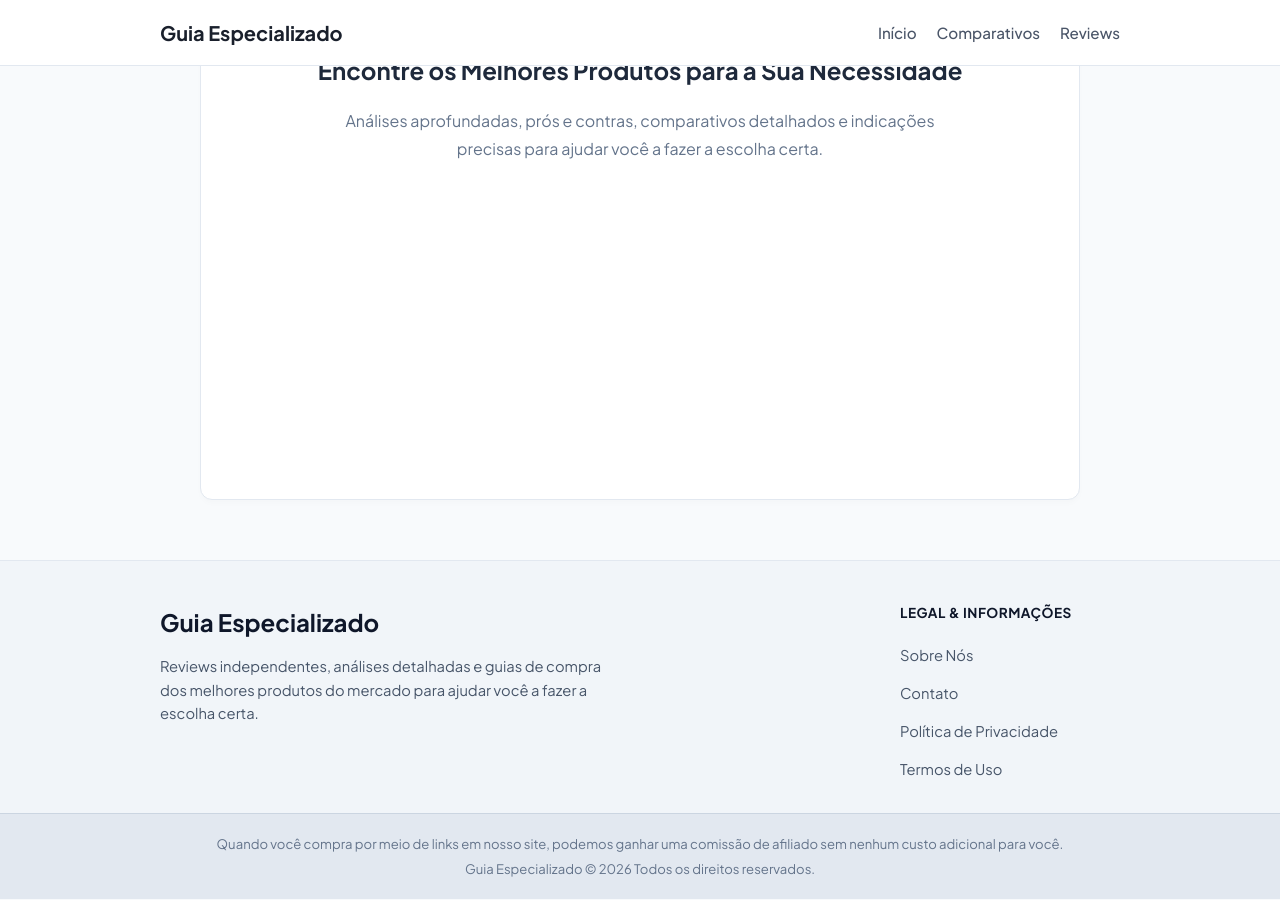
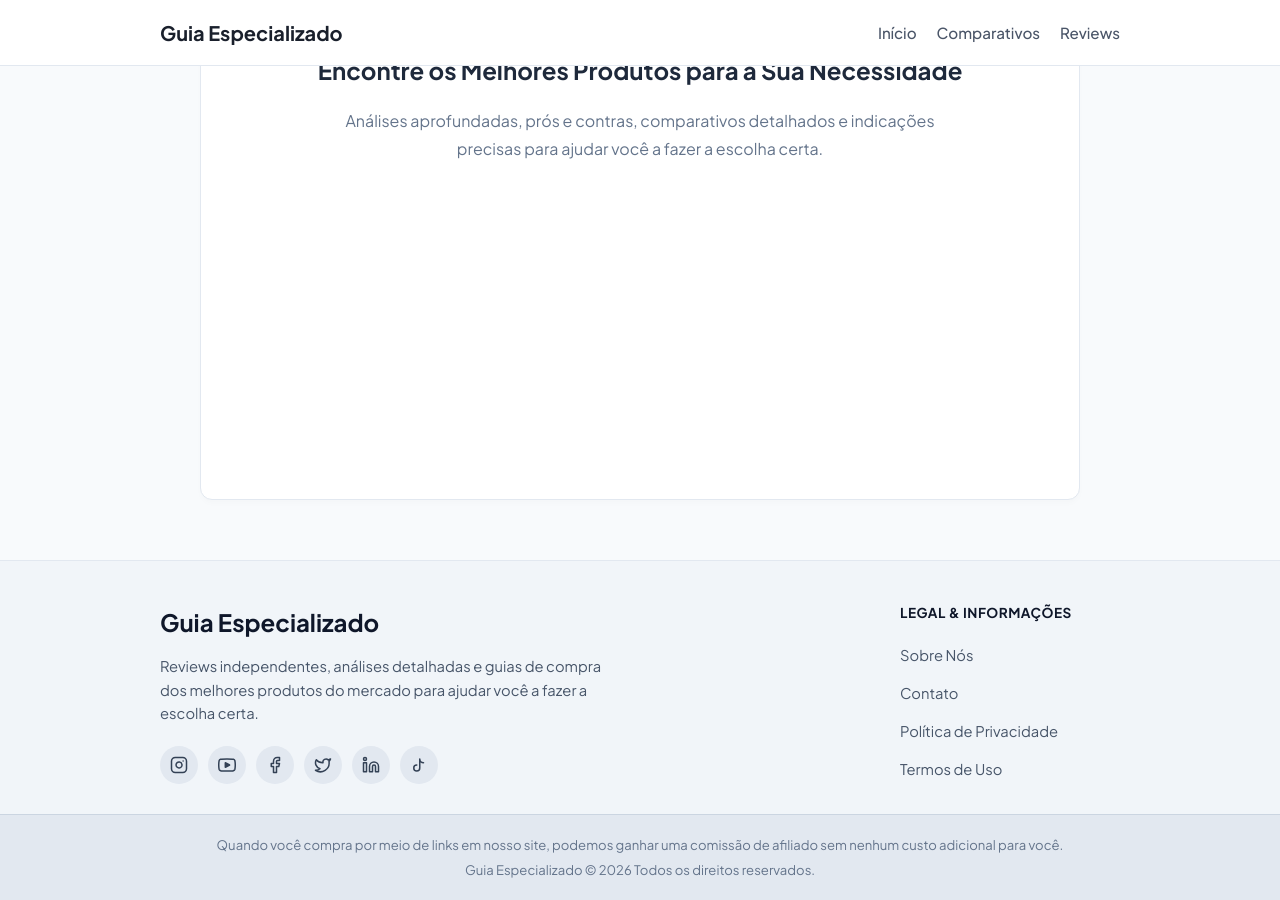
Before and after one commit to membroequipe/SiteReview, a Jekyll site: the page built from index.html, in a window 1280 px wide and 900 px high, scrolled down 154 px. Built offline with Jekyll 4.4.1, drawn with Linux system fonts in a browser that asks for light colours.

Commit message:
Update default.html

```diff
--- a/_layouts/default.html
+++ b/_layouts/default.html
@@ -37,26 +37,54 @@
         {{ content }}
     </main>
 
-    <!-- Rodapé Estilo Profissional -->
+    <!-- Rodapé Estilo Profissional com Redes Sociais -->
     <footer style="background-color: #f1f5f9; color: #334155; font-family: 'Plus Jakarta Sans', sans-serif; border-top: 1px solid #e2e8f0; margin-top: 60px;">
         <div style="max-width: 1000px; margin: 0 auto; padding: 40px 20px 30px 20px; display: flex; flex-wrap: wrap; justify-content: space-between; gap: 40px;">
 
-            <!-- Coluna 1: Marca e Apresentação -->
+            <!-- Coluna 1: Marca, Apresentação e Redes Sociais -->
             <div style="flex: 1 1 380px; max-width: 450px;">
                 <h3 style="font-size: 1.5rem; font-weight: 700; color: #0f172a; margin: 0 0 12px 0;">Guia Especializado</h3>
                 <p style="font-size: 0.92rem; line-height: 1.6; color: #475569; margin: 0 0 20px 0;">
                     Reviews independentes, análises detalhadas e guias de compra dos melhores produtos do mercado para ajudar você a fazer a escolha certa.
                 </p>
+
+                <!-- Ícones de Redes Sociais -->
+                <div style="display: flex; gap: 10px; align-items: center; flex-wrap: wrap;">
+                    <!-- Instagram -->
+                    <a href="https://instagram.com" target="_blank" rel="noopener noreferrer" style="width: 38px; height: 38px; background-color: #e2e8f0; border-radius: 50%; display: flex; align-items: center; justify-content: center; color: #334155; text-decoration: none; transition: background 0.2s, color 0.2s;" title="Instagram">
+                        <svg width="18" height="18" viewBox="0 0 24 24" fill="none" stroke="currentColor" stroke-width="2" stroke-linecap="round" stroke-linejoin="round"><rect x="2" y="2" width="20" height="20" rx="5" ry="5"></rect><path d="M16 11.37A4 4 0 1 1 12.63 8 4 4 0 0 1 16 11.37z"></path><line x1="17.5" y1="6.5" x2="17.51" y2="6.5"></line></svg>
+                    </a>
+                    <!-- YouTube -->
+                    <a href="https://youtube.com" target="_blank" rel="noopener noreferrer" style="width: 38px; height: 38px; background-color: #e2e8f0; border-radius: 50%; display: flex; align-items: center; justify-content: center; color: #334155; text-decoration: none; transition: background 0.2s, color 0.2s;" title="YouTube">
+                        <svg width="18" height="18" viewBox="0 0 24 24" fill="none" stroke="currentColor" stroke-width="2" stroke-linecap="round" stroke-linejoin="round"><path d="M22.54 6.42a2.78 2.78 0 0 0-1.95-1.96C18.88 4 12 4 12 4s-6.88 0-8.59.46a2.78 2.78 0 0 0-1.95 1.96A29 29 0 0 0 1 12a29 29 0 0 0 .46 5.58 2.78 2.78 0 0 0 1.95 1.96C5.12 20 12 20 12 20s6.88 0 8.59-.46a2.78 2.78 0 0 0 1.95-1.96A29 29 0 0 0 23 12a29 29 0 0 0-.46-5.58z"></path><polygon points="9.75 15.02 15.5 12 9.75 8.98 9.75 15.02" fill="currentColor"></polygon></svg>
+                    </a>
+                    <!-- Facebook -->
+                    <a href="https://facebook.com" target="_blank" rel="noopener noreferrer" style="width: 38px; height: 38px; background-color: #e2e8f0; border-radius: 50%; display: flex; align-items: center; justify-content: center; color: #334155; text-decoration: none; transition: background 0.2s, color 0.2s;" title="Facebook">
+                        <svg width="18" height="18" viewBox="0 0 24 24" fill="none" stroke="currentColor" stroke-width="2" stroke-linecap="round" stroke-linejoin="round"><path d="M18 2h-3a5 5 0 0 0-5 5v3H7v4h3v8h4v-8h3l1-4h-4V7a1 1 0 0 1 1-1h3z"></path></svg>
+                    </a>
+                    <!-- Twitter / X -->
+                    <a href="https://twitter.com" target="_blank" rel="noopener noreferrer" style="width: 38px; height: 38px; background-color: #e2e8f0; border-radius: 50%; display: flex; align-items: center; justify-content: center; color: #334155; text-decoration: none; transition: background 0.2s, color 0.2s;" title="Twitter">
+                        <path d="M23 3a10.9 10.9 0 0 1-3.14 1.53 4.48 4.48 0 0 0-7.86 3v1A10.66 10.66 0 0 1 3 4s-4 9 5 13a11.64 11.64 0 0 1-7 2c9 5 20 0 20-11.5a4.5 4.5 0 0 0-.08-.83A7.72 7.72 0 0 0 23 3z"></path><svg width="18" height="18" viewBox="0 0 24 24" fill="none" stroke="currentColor" stroke-width="2" stroke-linecap="round" stroke-linejoin="round"><path d="M22 4s-.7 2.1-2 3.4c1.6 10-9.4 17.3-18 11.6 2.2.1 4.4-.6 6-2C3 15.5.5 9.6 3 5c2.2 2.6 5.6 4.1 9 4-.9-4.2 4-6.6 7-3.8 1.1 0 3-1.2 3-1.2z"></path></svg>
+                    </a>
+                    <!-- LinkedIn -->
+                    <a href="https://linkedin.com" target="_blank" rel="noopener noreferrer" style="width: 38px; height: 38px; background-color: #e2e8f0; border-radius: 50%; display: flex; align-items: center; justify-content: center; color: #334155; text-decoration: none; transition: background 0.2s, color 0.2s;" title="LinkedIn">
+                        <svg width="18" height="18" viewBox="0 0 24 24" fill="none" stroke="currentColor" stroke-width="2" stroke-linecap="round" stroke-linejoin="round"><path d="M16 8a6 6 0 0 1 6 6v7h-4v-7a2 2 0 0 0-2-2 2 2 0 0 0-2 2v7h-4v-7a6 6 0 0 1 6-6z"></path><rect x="2" y="9" width="4" height="12"></rect><circle cx="4" cy="4" r="2"></circle></svg>
+                    </a>
+                    <!-- TikTok -->
+                    <a href="https://tiktok.com" target="_blank" rel="noopener noreferrer" style="width: 38px; height: 38px; background-color: #e2e8f0; border-radius: 50%; display: flex; align-items: center; justify-content: center; color: #334155; text-decoration: none; transition: background 0.2s, color 0.2s;" title="TikTok">
+                        <svg width="18" height="18" viewBox="0 0 24 24" fill="none" stroke="currentColor" stroke-width="2" stroke-linecap="round" stroke-linejoin="round"><path d="M9 12a4 4 0 1 0 4 4V4a5 5 0 0 0 5 5"></path></svg>
+                    </a>
+                </div>
             </div>
 
             <!-- Coluna 2: Legal & Informações -->
             <div style="flex: 0 1 220px;">
-                <h4 style="font-size: 0.85rem; font-weight: 700; text-transform: uppercase; tracking: 0.05em; color: #0f172a; margin: 0 0 16px 0; letter-spacing: 0.5px;">Legal & Informações</h4>
+                <h4 style="font-size: 0.85rem; font-weight: 700; text-transform: uppercase; letter-spacing: 0.5px; color: #0f172a; margin: 0 0 16px 0;">Legal & Informações</h4>
                 <ul style="list-style: none; padding: 0; margin: 0; display: flex; flex-direction: column; gap: 10px;">
-                    <li><a href="{{ '/sobre/' | relative_url }}" style="text-decoration: none; color: #475569; font-size: 0.92rem; transition: color 0.2s;">Sobre Nós</a></li>
-                    <li><a href="{{ '/contato/' | relative_url }}" style="text-decoration: none; color: #475569; font-size: 0.92rem; transition: color 0.2s;">Contato</a></li>
-                    <li><a href="{{ '/politica-de-privacidade/' | relative_url }}" style="text-decoration: none; color: #475569; font-size: 0.92rem; transition: color 0.2s;">Política de Privacidade</a></li>
-                    <li><a href="{{ '/termos-de-uso/' | relative_url }}" style="text-decoration: none; color: #475569; font-size: 0.92rem; transition: color 0.2s;">Termos de Uso</a></li>
+                    <li><a href="{{ '/sobre/' | relative_url }}" style="text-decoration: none; color: #475569; font-size: 0.92rem;">Sobre Nós</a></li>
+                    <li><a href="{{ '/contato/' | relative_url }}" style="text-decoration: none; color: #475569; font-size: 0.92rem;">Contato</a></li>
+                    <li><a href="{{ '/politica-de-privacidade/' | relative_url }}" style="text-decoration: none; color: #475569; font-size: 0.92rem;">Política de Privacidade</a></li>
+                    <li><a href="{{ '/termos-de-uso/' | relative_url }}" style="text-decoration: none; color: #475569; font-size: 0.92rem;">Termos de Uso</a></li>
                 </ul>
             </div>
 
```
